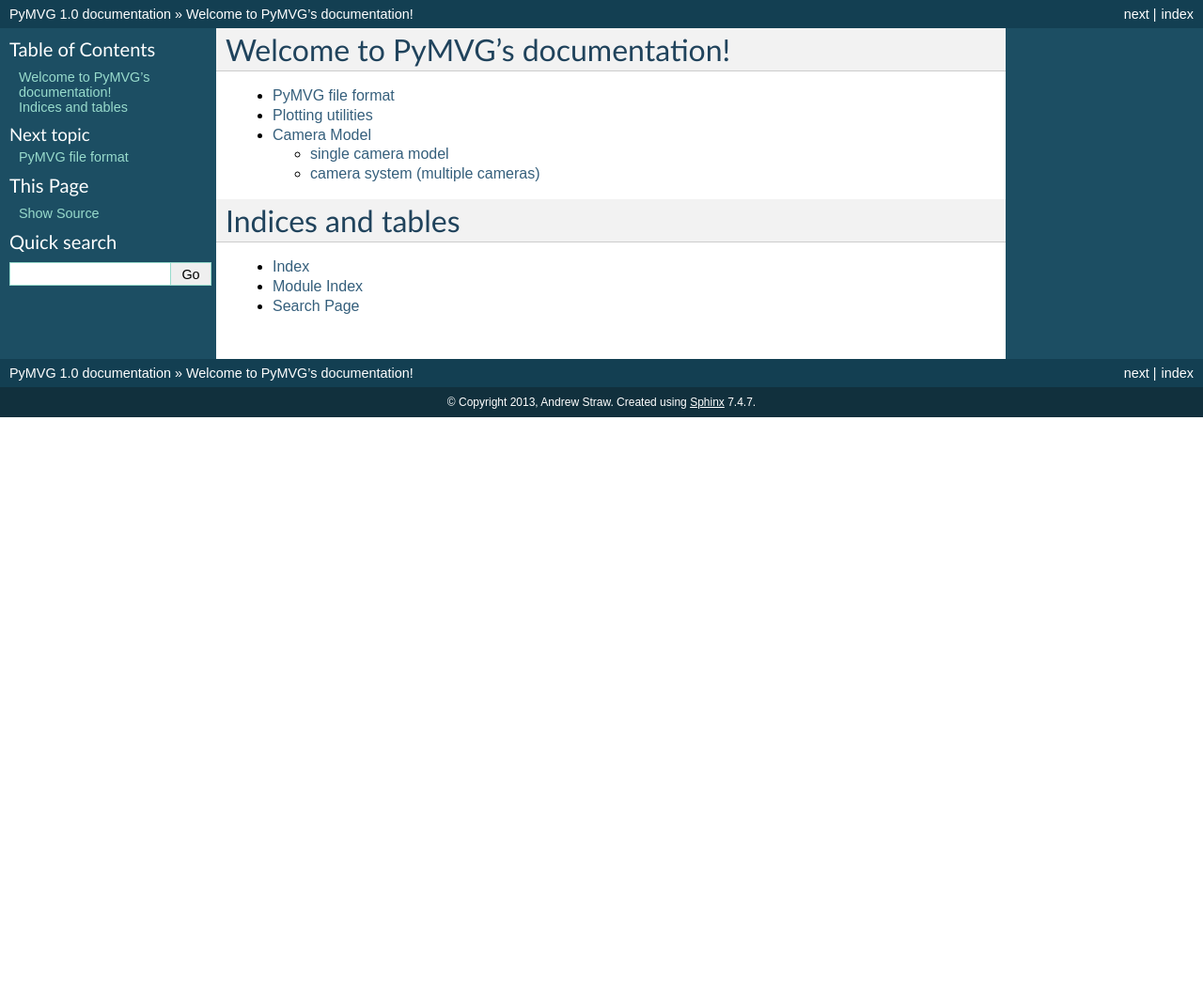
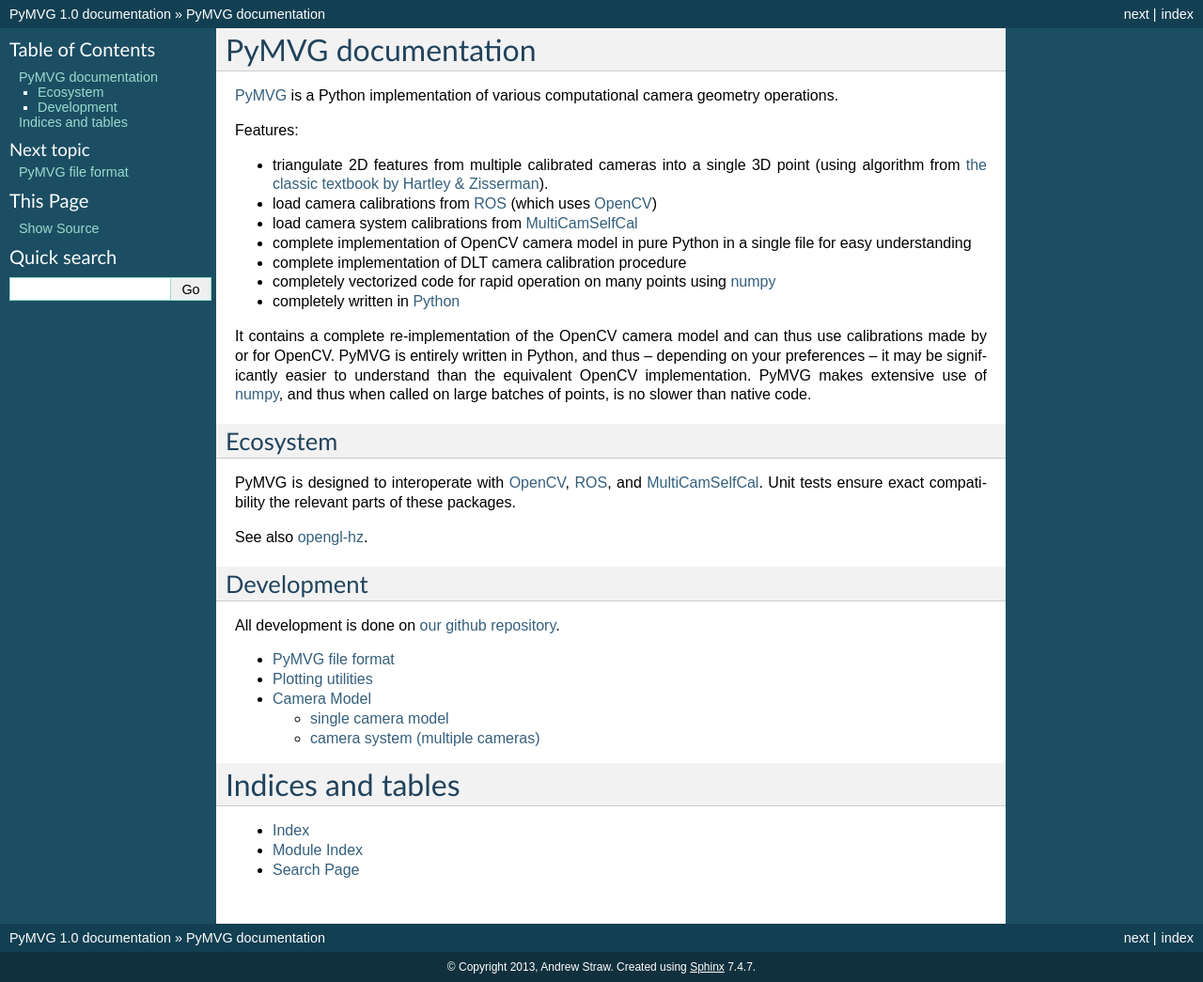
Before and after one commit to strawlab/pymvg, a Sphinx documentation site: the page built from docs/source/index.rst, in a window 1280 px wide. Shown: the whole page at 94% size. Built offline with Sphinx 7.4.7, drawn with Linux system fonts in a browser that asks for light colours; before the commit the page ends 900 px from its top, so only the background shows below that.

Commit message:
docs: updates to documentation

```diff
--- a/docs/source/index.rst
+++ b/docs/source/index.rst
@@ -1,5 +1,49 @@
-Welcome to PyMVG's documentation!
-=================================
+PyMVG documentation
+===================
+
+`PyMVG <http://pymvg.readthedocs.org/>`_ is a Python implementation of
+various computational camera geometry operations.
+
+Features:
+
+- triangulate 2D features from multiple calibrated cameras into a
+  single 3D point (using algorithm from `the classic textbook by
+  Hartley & Zisserman
+  <http://www.amazon.com/Multiple-View-Geometry-Computer-Vision/dp/0521540518>`_).
+- load camera calibrations from `ROS <http://ros.org>`_ (which uses
+  `OpenCV <http://opencv.org>`_)
+- load camera system calibrations from `MultiCamSelfCal
+  <https://github.com/strawlab/MultiCamSelfCal>`_
+- complete implementation of OpenCV camera model in pure Python in a
+  single file for easy understanding
+- complete implementation of DLT camera calibration procedure
+- completely vectorized code for rapid operation on many points using
+  `numpy <http://numpy.org>`_
+- completely written in `Python <http://python.org>`_
+
+It contains a complete re-implementation of the OpenCV camera model
+and can thus use calibrations made by or for OpenCV. PyMVG is entirely
+written in Python, and thus -- depending on your preferences -- it may
+be significantly easier to understand than the equivalent OpenCV
+implementation. PyMVG makes extensive use of `numpy
+<http://numpy.org>`_, and thus when called on large batches of points,
+is no slower than native code.
+
+Ecosystem
+---------
+
+PyMVG is designed to interoperate with `OpenCV <http://opencv.org>`_,
+`ROS <http://ros.org>`_, and `MultiCamSelfCal
+<https://github.com/strawlab/MultiCamSelfCal>`_. Unit tests ensure
+exact compatibility the relevant parts of these packages.
+
+See also `opengl-hz <https://github.com/strawlab/opengl-hz>`_.
+
+Development
+-----------
+
+All development is done on `our github repository
+<https://github.com/strawlab/pymvg>`_.
 
 .. toctree::
 
--- a/docs/source/pymvg_file_format.rst
+++ b/docs/source/pymvg_file_format.rst
@@ -1,8 +1,8 @@
 PyMVG file format
 =================
 
-Perhaps the best starting point for PyMVG is its file format. Such a
-file specifies a camera system completely. The file is valid
-JSON. Here is an example:
+The PyMVG file format specifies a camera system completely. The file
+is valid JSON. Here is an example that specifies a system of 3
+cameras:
 
 .. literalinclude:: pymvg_camsystem_example.json
--- a/setup.py
+++ b/setup.py
@@ -7,6 +7,7 @@ setup(name='pymvg',
                 'pymvg.test.external.ros',
                 'pymvg.test.external.mcsc',
                 ],
+      url='https://github.com/strawlab/pymvg',
       package_data={ 'pymvg.test': ['*.yaml'],
                      },
       )
```
Also changed, not shown: README.md (+4 -27 lines), docs/source/camera_model.rst (+12 -0 lines), 1 other file.
